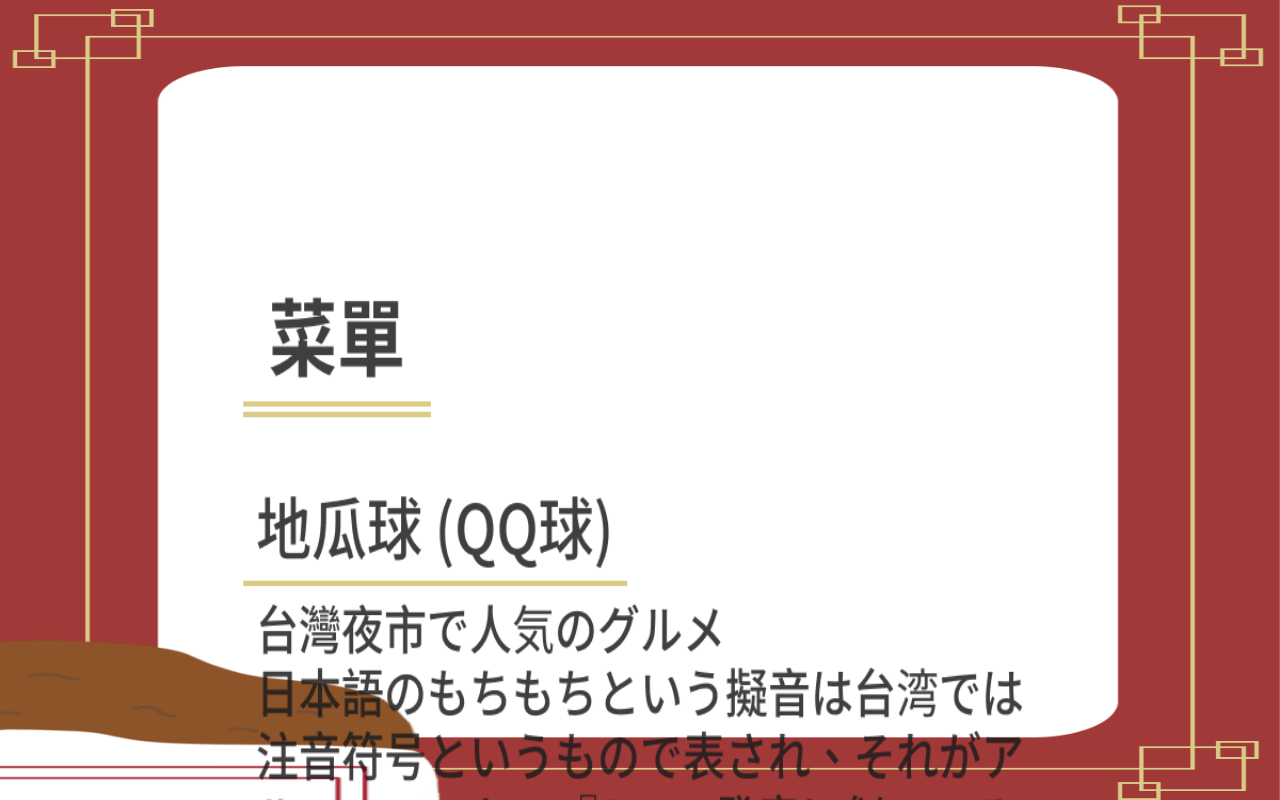
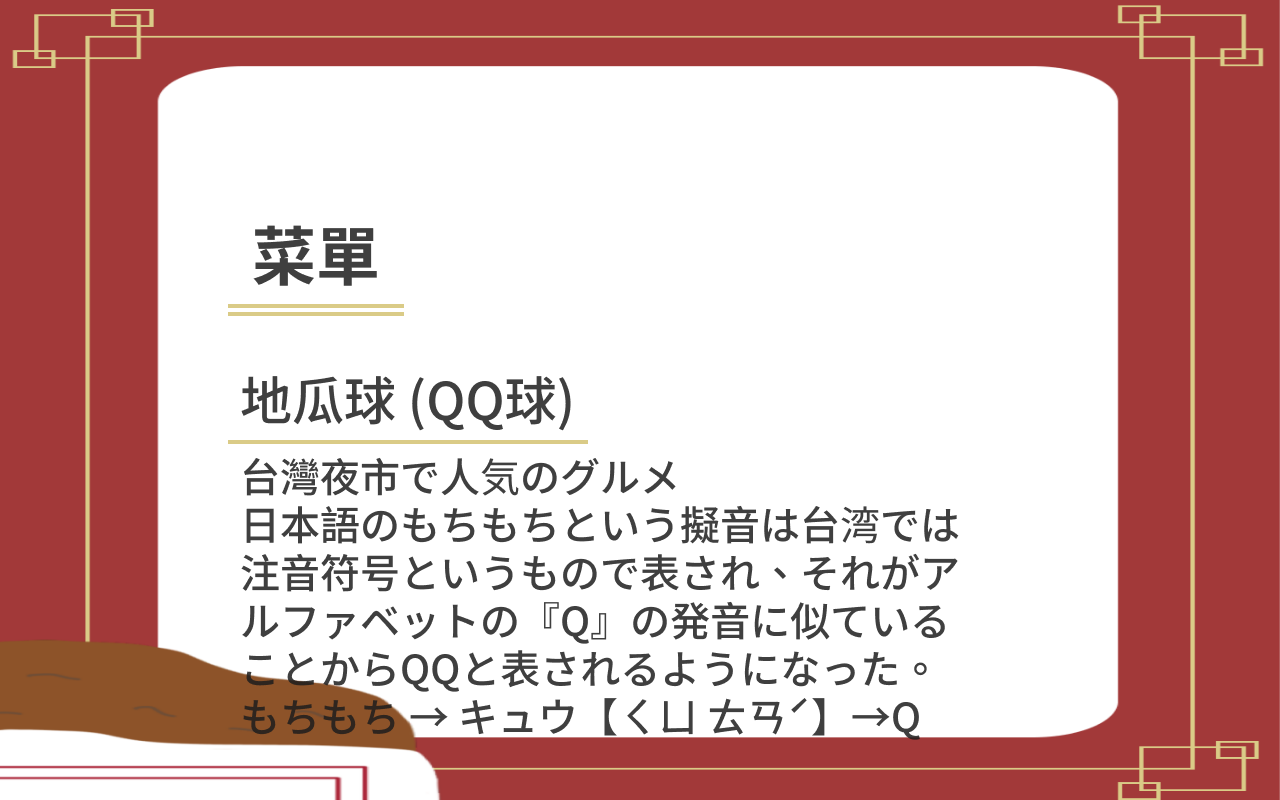
Before and after one commit to i2024083/sturdy-guide, a plain HTML site: page eviweb/index.html in a window 1280 px wide. Drawn offline with Linux system fonts and the light colour scheme.

Commit message:
Add files via upload

```diff
--- a/eviweb/style.css
+++ b/eviweb/style.css
@@ -50,10 +50,10 @@ h1{
     height: auto;
 }
 
-.moji img{
+/* .moji img{
     width: 1640px;
     height: 2360px;
-}
+} */
 
 section:nth-child(1),
 section:nth-child(2){
```
